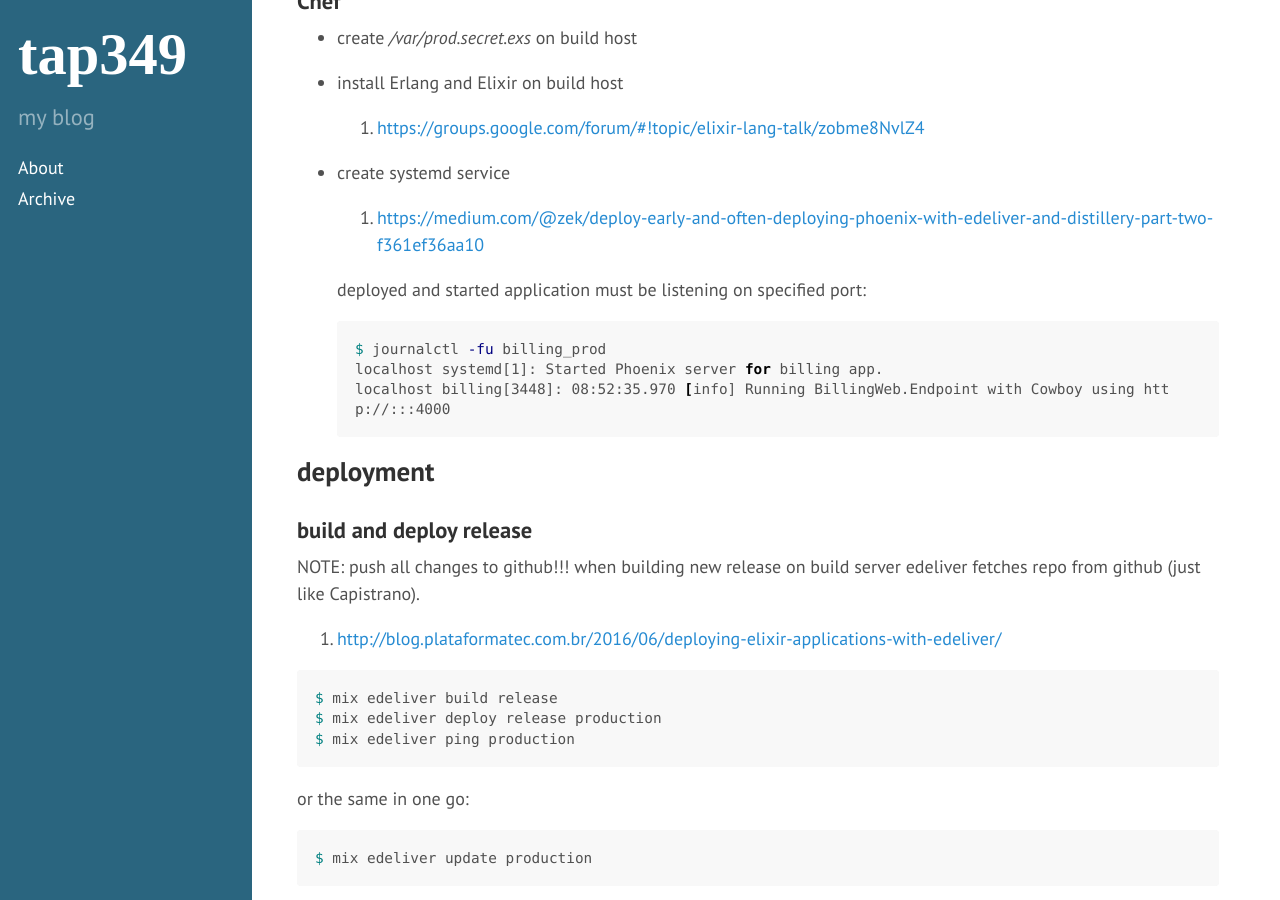
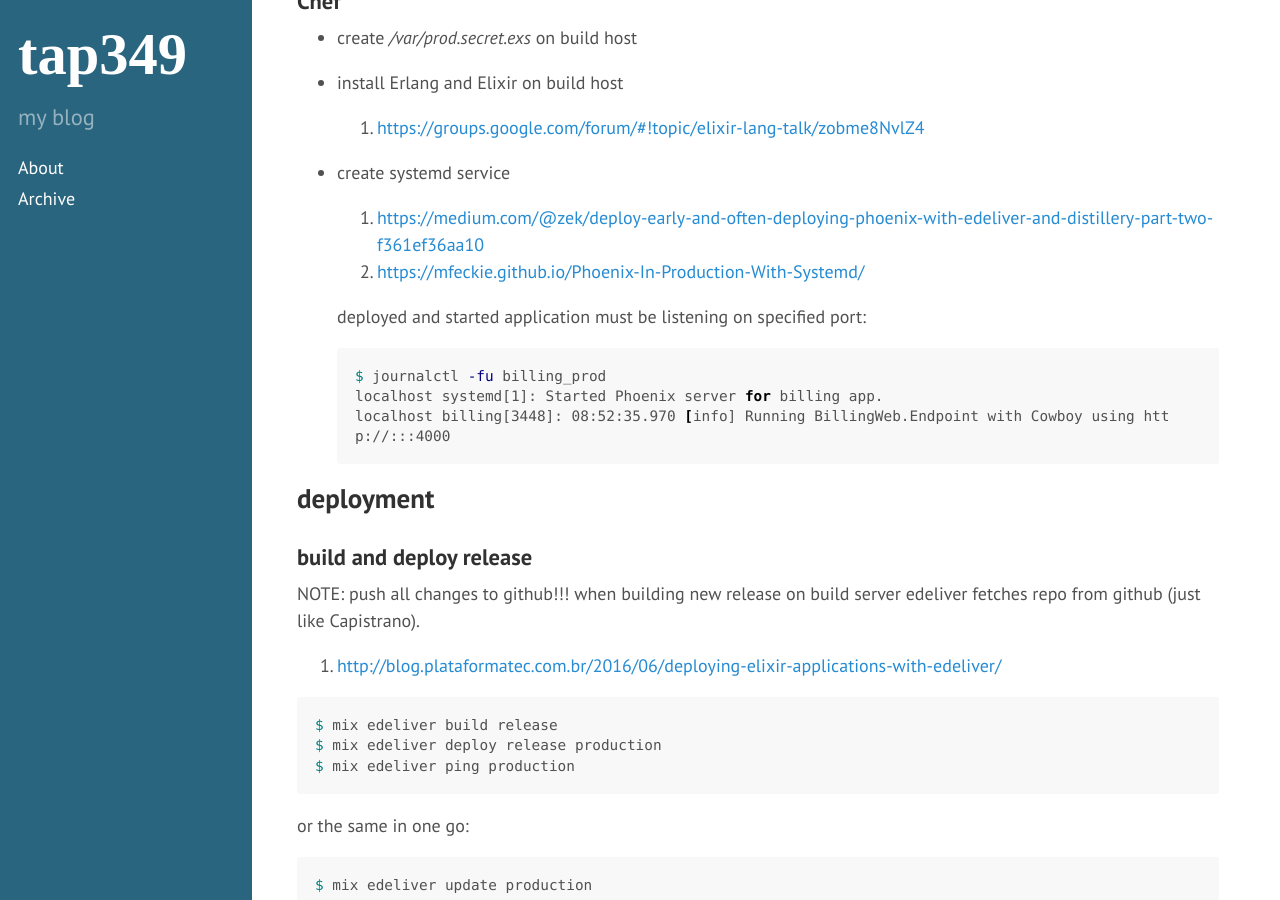
Before and after one commit to tap349/tap349.github.io, a Jekyll site: the page built from _posts/2017-08-02-elixir-deployment.md, in a window 1280 px wide and 900 px high, scrolled down 6370 px. Built offline with Jekyll 4.4.1, drawn with Linux system fonts in a browser that asks for light colours; some of the changed lines change nothing that is shown.

Commit message:
update 2017-09-01_00:44:54

```diff
--- a/_posts/2017-08-02-elixir-deployment.md
+++ b/_posts/2017-08-02-elixir-deployment.md
@@ -271,6 +271,7 @@ trying to send any request to application.
 - create systemd service
 
   1. <https://medium.com/@zek/deploy-early-and-often-deploying-phoenix-with-edeliver-and-distillery-part-two-f361ef36aa10>
+  2. <https://mfeckie.github.io/Phoenix-In-Production-With-Systemd/>
 
   deployed and started application must be listening on specified port:
 
```
